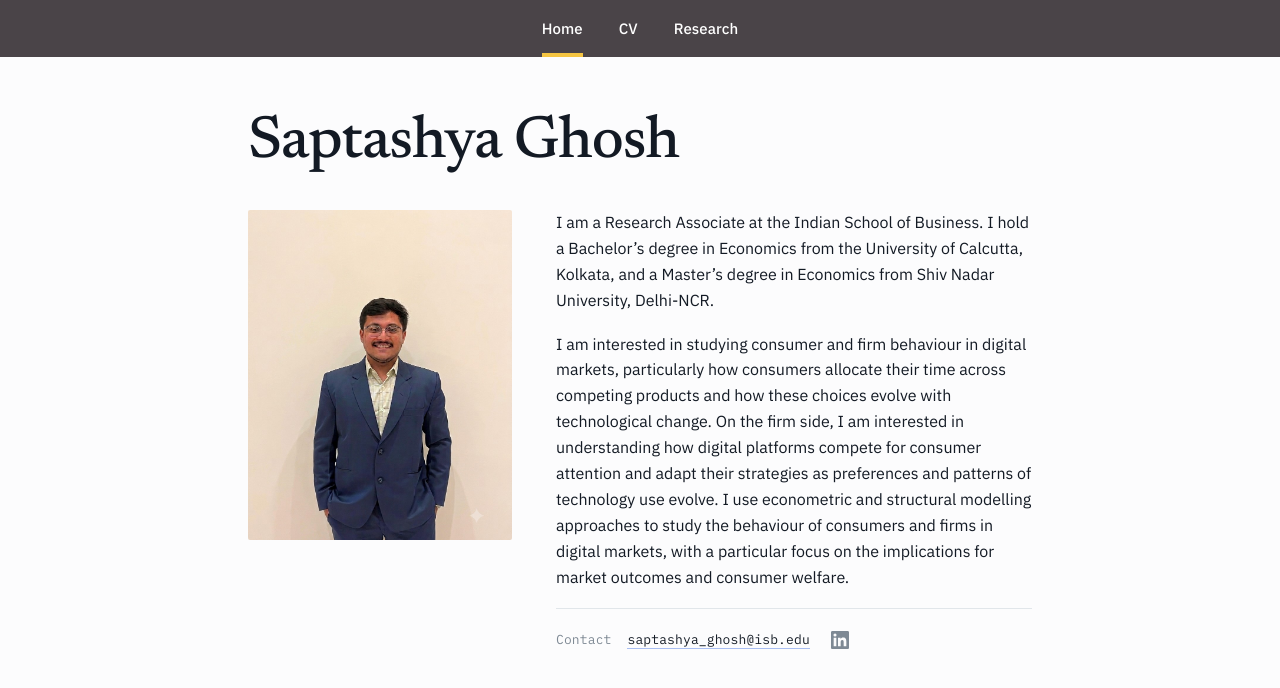
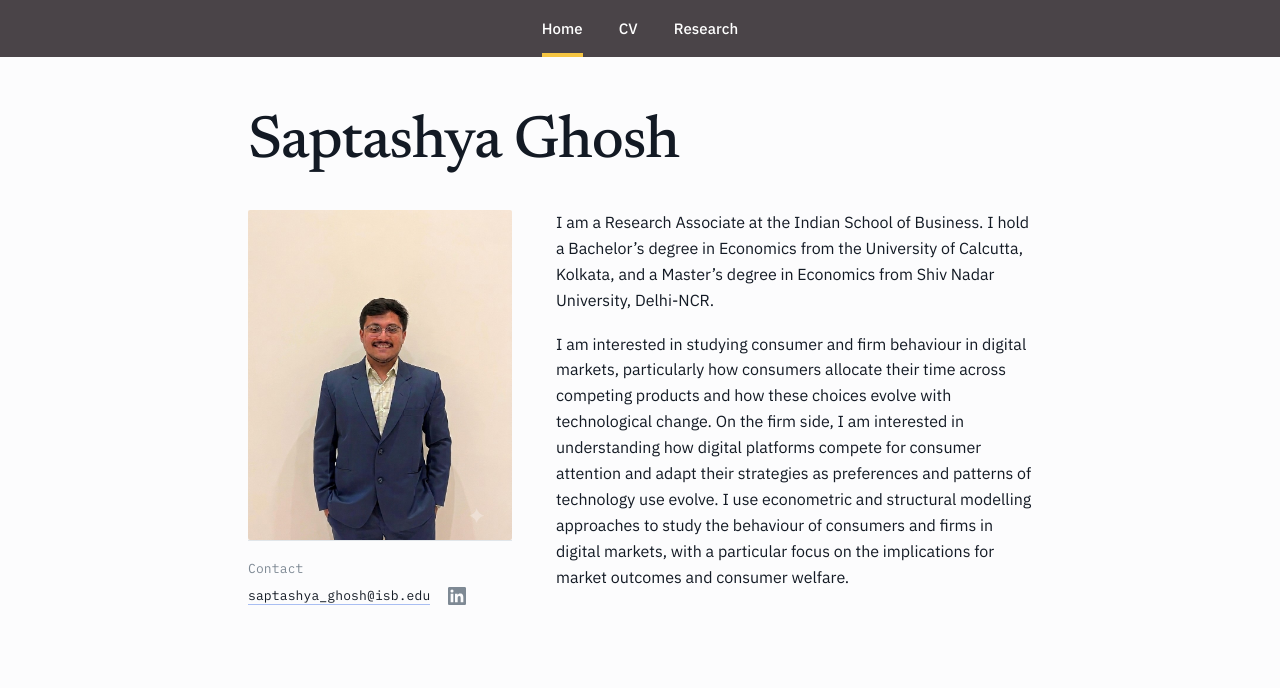
Before and after one commit to Saptashya-25/Saptashya-25.github.io, a plain HTML site: page index.html in a window 1280 px wide. Drawn offline with Linux system fonts and the light colour scheme.

Commit message:
Add files via upload

```diff
--- a/index.html
+++ b/index.html
@@ -27,8 +27,20 @@
   <h1 class="name">Saptashya Ghosh</h1>
 
   <div class="intro">
-    <!-- Save your headshot beside this file as photo.jpg -->
-    <img class="portrait" src="photo.jpg" alt="Saptashya Ghosh">
+    <div class="intro-left">
+      <!-- Save your headshot beside this file as photo.jpg -->
+      <img class="portrait" src="photo.jpg" alt="Saptashya Ghosh">
+
+      <p class="contact">
+        <span class="k">Contact</span>
+        <a href="mailto:saptashya_ghosh@isb.edu">saptashya_ghosh@isb.edu</a>
+        <a class="icon" href="https://www.linkedin.com/in/saptashya-ghosh-b51867218" aria-label="LinkedIn profile">
+          <svg viewBox="0 0 24 24" width="18" height="18" fill="currentColor" aria-hidden="true">
+            <path d="M20.45 20.45h-3.56v-5.57c0-1.33-.02-3.04-1.85-3.04-1.85 0-2.14 1.45-2.14 2.94v5.67H9.35V9h3.41v1.56h.05c.48-.9 1.63-1.85 3.37-1.85 3.6 0 4.27 2.37 4.27 5.46v6.28zM5.34 7.43a2.06 2.06 0 1 1 0-4.13 2.06 2.06 0 0 1 0 4.13zM7.12 20.45H3.55V9h3.57v11.45zM22.22 0H1.77C.79 0 0 .77 0 1.73v20.54C0 23.22.79 24 1.77 24h20.45c.98 0 1.78-.78 1.78-1.73V1.73C24 .77 23.2 0 22.22 0z"/>
+          </svg>
+        </a>
+      </p>
+    </div>
 
     <div>
       <p>
@@ -46,16 +58,6 @@
         study the behaviour of consumers and firms in digital markets, with a
         particular focus on the implications for market outcomes and consumer welfare.
       </p>
-
-      <p class="contact">
-        <span class="k">Contact</span>
-        <a href="mailto:saptashya_ghosh@isb.edu">saptashya_ghosh@isb.edu</a>
-        <a class="icon" href="https://www.linkedin.com/in/saptashya-ghosh-b51867218" aria-label="LinkedIn profile">
-          <svg viewBox="0 0 24 24" width="18" height="18" fill="currentColor" aria-hidden="true">
-            <path d="M20.45 20.45h-3.56v-5.57c0-1.33-.02-3.04-1.85-3.04-1.85 0-2.14 1.45-2.14 2.94v5.67H9.35V9h3.41v1.56h.05c.48-.9 1.63-1.85 3.37-1.85 3.6 0 4.27 2.37 4.27 5.46v6.28zM5.34 7.43a2.06 2.06 0 1 1 0-4.13 2.06 2.06 0 0 1 0 4.13zM7.12 20.45H3.55V9h3.57v11.45zM22.22 0H1.77C.79 0 0 .77 0 1.73v20.54C0 23.22.79 24 1.77 24h20.45c.98 0 1.78-.78 1.78-1.73V1.73C24 .77 23.2 0 22.22 0z"/>
-          </svg>
-        </a>
-      </p>
     </div>
   </div>
 </div>
--- a/style.css
+++ b/style.css
@@ -95,14 +95,20 @@ a:focus-visible{outline:2px solid var(--signal); outline-offset:3px; border-radi
 .intro p:last-of-type{margin-bottom:0}
 
 .contact{
-  margin:1.75rem 0 0;
-  padding-top:1.25rem;
+  margin:1.25rem 0 0;
+  padding-top:1rem;
   border-top:1px solid var(--rule);
   font-family:var(--mono);
   font-size:0.8125rem;
   letter-spacing:0.01em;
+  line-height:1.9;
 }
-.contact .k{color:var(--ink-faint); margin-right:0.5rem}
+.contact .k{
+  display:block;
+  color:var(--ink-faint);
+  margin:0 0 0.15rem;
+}
+.contact a{word-break:break-all}
 
 /* ---------- CV page ---------- */
 .cv-panel{
@@ -269,9 +275,10 @@ details.abstract summary:focus-visible{outline:2px solid var(--signal); outline-
 
 /* ---------- Contact icons ---------- */
 .contact .icon{
+  word-break:normal;
   display:inline-flex;
   align-items:center;
-  margin-left:0.85rem;
+  margin-left:0.6rem;
   vertical-align:-0.3rem;
   color:var(--ink-faint);
   border-bottom:0;
```
